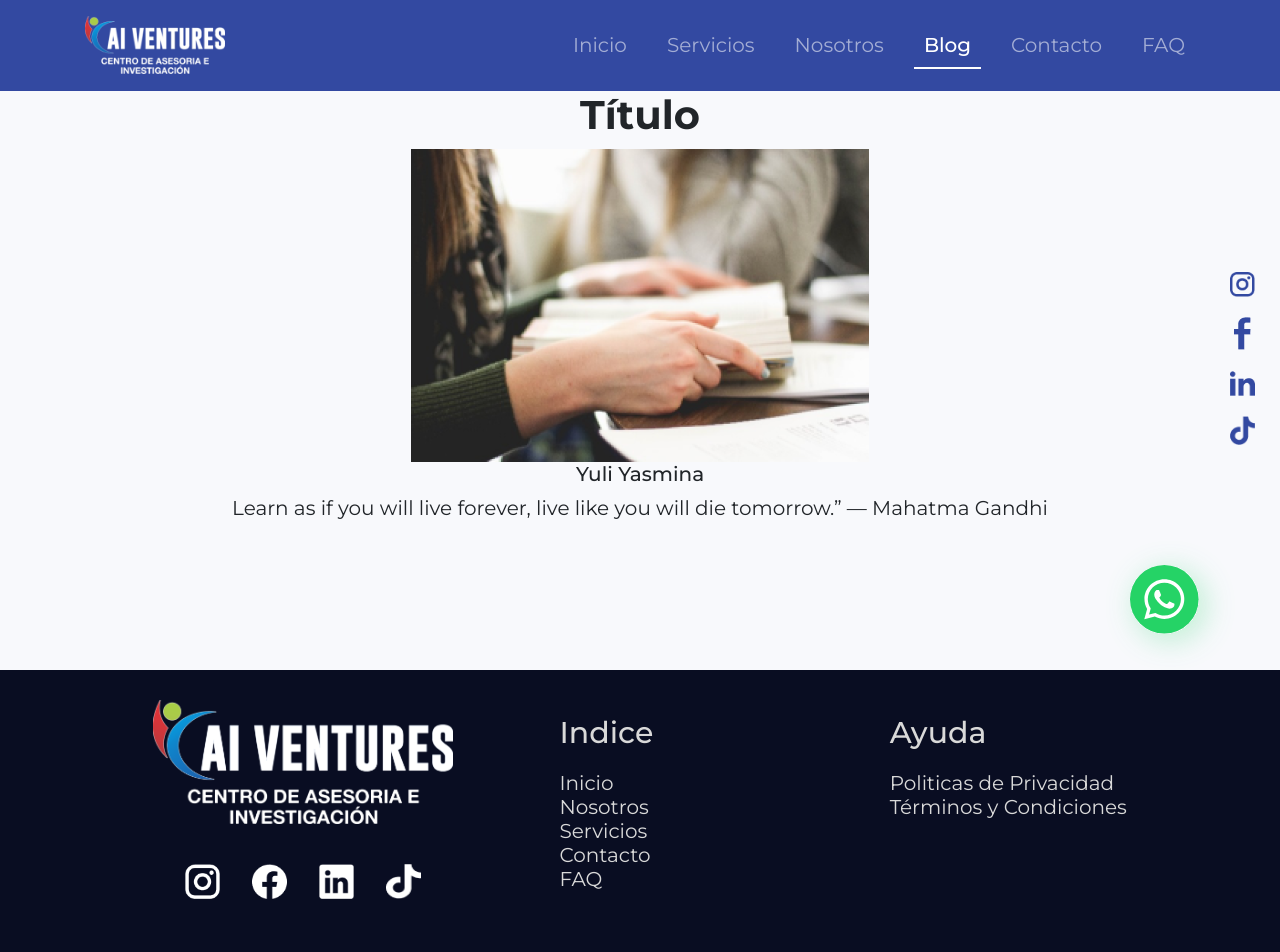
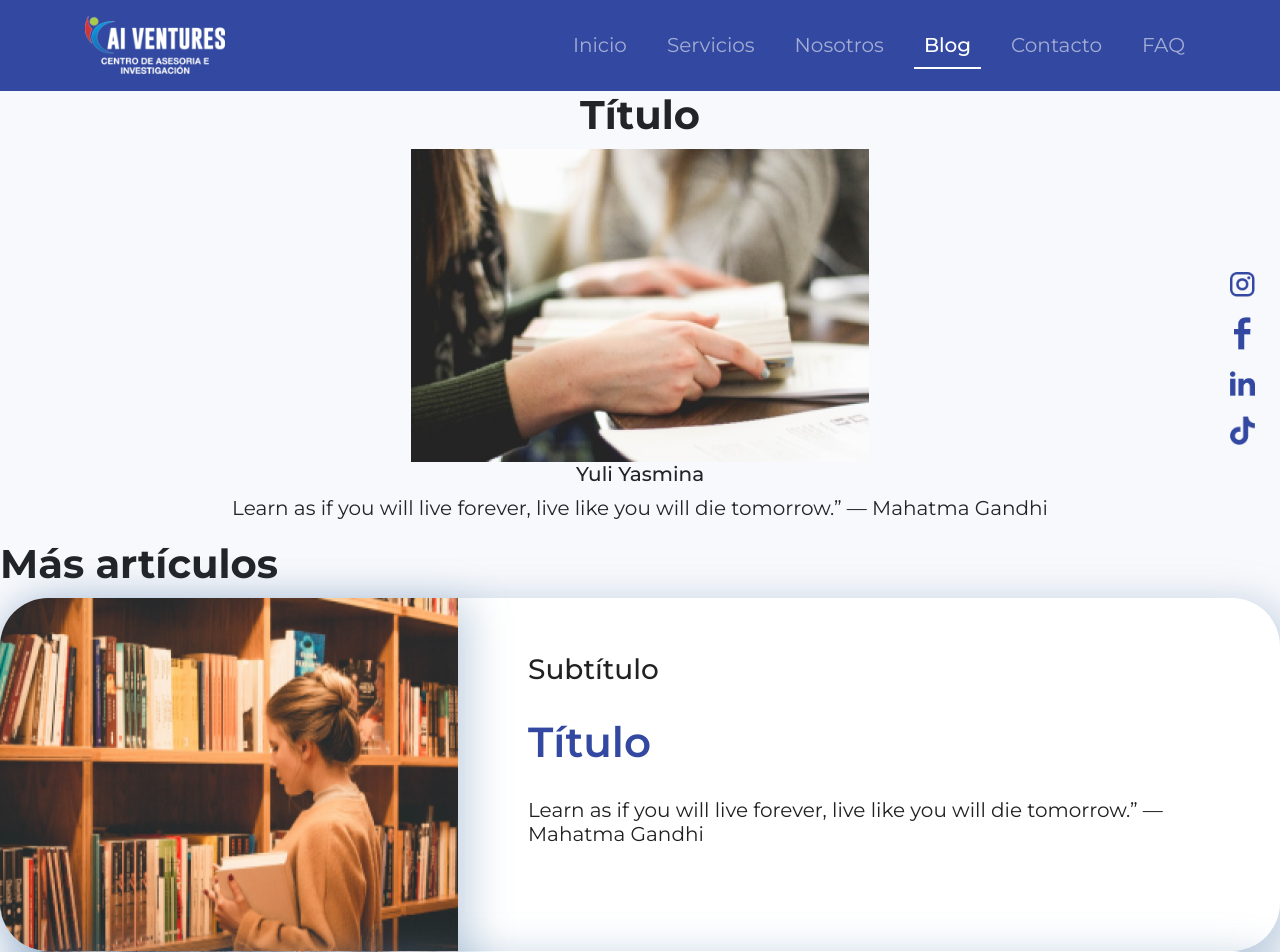
Before and after one commit to justinait/cai-ventures2, a React (Vite) app: page /blog/1 in a window 1280 px wide. Shown: the top 952 px of the page. Built offline with nearby package versions, Linux system fonts and the light colour scheme; no server answers.

Commit message:
perfect funcionality blog articles, 0 css

```diff
--- a/src/components/Article/Article.jsx
+++ b/src/components/Article/Article.jsx
@@ -1,6 +1,7 @@
 import React, { useEffect, useState } from 'react';
 import { useParams } from 'react-router-dom';
 import './Article.css'
+import MoreArticles from '../MoreArticles/MoreArticles';
 
 function Article() {
 
@@ -23,6 +24,7 @@ function Article() {
   const {title, subtitle, image, content, author} = thisArticle;
 
   return (
+    <div>
       <div className='articleCard'>
         <h3>{title}</h3>
         <div className='articleImage'>
@@ -33,10 +35,12 @@ function Article() {
           <div className=''>
             <p className=''>{content}</p>
           </div>
-
         </div>
 
       </div>
+      <MoreArticles allData={data} selectedArticle={thisArticle.id} />
+    </div>
+
   )
 }
 
--- /dev/null
+++ b/src/components/MoreArticles/MoreArticles.jsx
@@ -0,0 +1,52 @@
+import React, { useEffect, useState } from 'react'
+import { Link } from 'react-router-dom';
+
+function MoreArticles({allData, selectedArticle}) {
+
+    const [otherArticles, setOtherArticles] = useState([]);
+
+    useEffect(() => {
+
+        let filteredArticles = allData.filter((e) => e.id !== selectedArticle);
+        setOtherArticles(filteredArticles);
+
+      }, [selectedArticle]);
+
+  return (
+    <div>
+        <h3>Más artículos</h3>
+        {otherArticles.map(e => {
+
+            const {title, subtitle, image, content, author} = e;
+
+            return (
+                <Link to={`/blog/${e.id}`} key={e.id}>
+                    <div className='card2blog'>
+                        <div className='card2blogimg'>
+                            <img src={image} alt={title} />
+                        </div>
+                        <div className='card2blogtext'>
+
+
+                            <div className='text-section'>
+                                <p className='text-sectionSubtitle'>{subtitle}</p>
+                                <p className='text-sectionTitle'>{title}</p>
+                                <p className='text-sectionDescription'>{content}</p>
+                            </div>
+
+
+                        </div>
+
+                    </div>
+
+                </Link>
+
+            )
+        })
+        }
+
+    </div>
+  )
+}
+
+export default MoreArticles
```
Also changed, not shown: src/components/MoreArticles/MoreArticles.css (added). Lines whose indentation alone changed are shown as unchanged.
